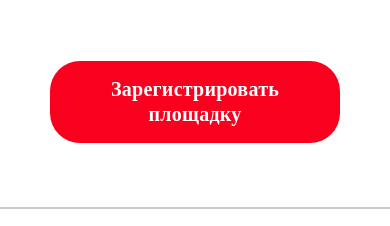
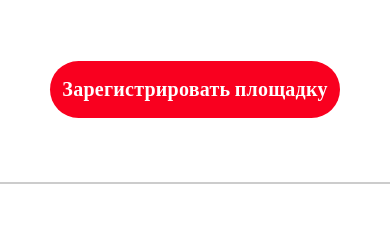
Before and after one commit to bondaf/YG-NY_Readers, a plain HTML site: page index.html in a window 390 px wide. Shown: the part 9259-9485 px from the top of the page. Drawn offline with nearby package versions, Linux system fonts and the light colour scheme.

Commit message:
fix 14.10

```diff
--- a/style.css
+++ b/style.css
@@ -2483,4 +2483,8 @@ footer>.container {
     .input_error::after {
         top: calc(100% - 60px);
     }
-}
+
+    .footer_button {
+        padding: 16px 10px;
+    }
+}
```
